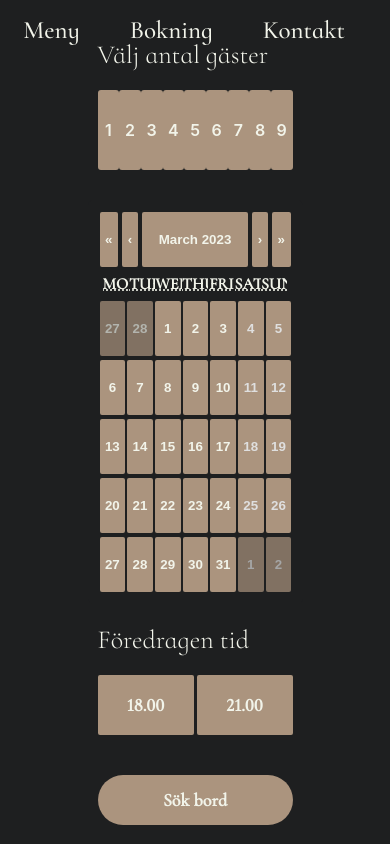
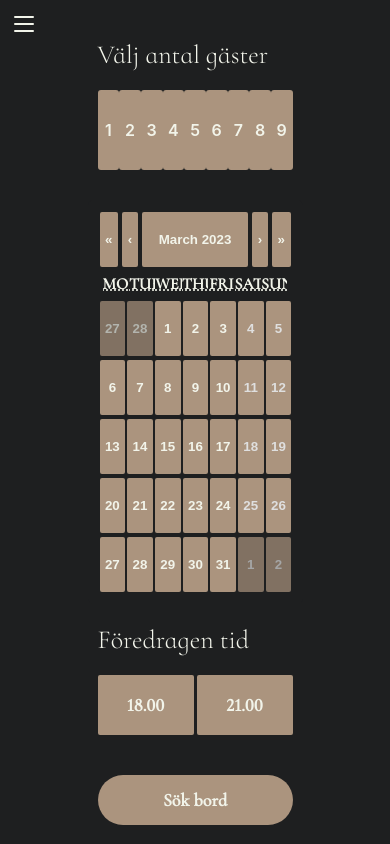
Before and after one commit to idadanielsson/Restaurant, a React (Create React App) app: page /booking in a window 390 px wide. Shown: the top 844 px of the page. Built offline with nearby package versions, Linux system fonts and the light colour scheme.

Commit message:
added hamburger menu and some styling

```diff
--- a/src/App.tsx
+++ b/src/App.tsx
@@ -10,7 +10,6 @@ function App() {
     <>
       <BackgroundWrapper>
         <header>
-          <HamburgerMenu></HamburgerMenu>
           <Nav></Nav>
         </header>
         <main>
--- a/src/components/hamburger/Hamburger.tsx
+++ b/src/components/hamburger/Hamburger.tsx
@@ -1,8 +1,41 @@
-import { Turn as Hamburger } from "hamburger-react";
+import { Spin as Hamburger } from "hamburger-react";
 import { useState } from "react";
 import { NavLink } from "react-router-dom";
 import { FONT_COLOR } from "../styled/Colors";
+import { HamburgerWrapper } from "../styled/Wrappers";
 
 export const HamburgerMenu = () => {
-  return <></>;
+  const [isOpen, setOpen] = useState(false);
+
+  // const onClick = () => {
+  //   setOpen(!isOpen);
+  //   console.log(isOpen);
+  // };
+
+  console.log(isOpen);
+
+  return (
+    <HamburgerWrapper>
+      <Hamburger
+        toggled={isOpen}
+        toggle={setOpen}
+        size={20}
+        direction="left"
+        duration={0.3}
+        distance="lg"
+        color="#ff0000"
+        easing="ease-in"
+        onToggle={(toggled: any) => {
+          if (toggled) {
+            setOpen(true);
+          } else {
+            setOpen(false);
+          }
+        }}
+        rounded
+        label="Show menu"
+        hideOutline={false}
+      ></Hamburger>
+    </HamburgerWrapper>
+  );
 };
--- a/src/components/nav/Nav.tsx
+++ b/src/components/nav/Nav.tsx
@@ -1,12 +1,45 @@
 import { FONT_COLOR } from "../styled/Colors";
-import { NavBar, NavItem, NavLink, NavList } from "../styled/NavBar";
+import { NavItem, NavLink, NavList } from "../styled/NavBar";
+import { HamburgerWrapper } from "../styled/Wrappers";
+import { Spin as Hamburger } from "hamburger-react";
+import { useState } from "react";
+import "./nav.css";
 
 export const Nav = () => {
+  const [isOpen, setOpen] = useState(Boolean);
+  const onClick = () => {
+    setOpen(!isOpen);
+    console.log(isOpen);
+  };
+
   return (
     <>
-      <NavBar position="absolute" Zindex="1">
+      <HamburgerWrapper onClick={onClick}>
+        <Hamburger
+          toggled={isOpen}
+          toggle={setOpen}
+          size={20}
+          direction="left"
+          duration={0.3}
+          distance="lg"
+          color={FONT_COLOR}
+          easing="ease-in"
+          onToggle={(toggled: any) => {
+            if (toggled) {
+              setOpen(true);
+            } else {
+              setOpen(false);
+            }
+          }}
+          rounded
+          label="Show menu"
+          hideOutline={false}
+        ></Hamburger>
+      </HamburgerWrapper>
+
+      <div className={isOpen ? "navActive" : "nav"}>
         <NavList justify="end" marginRight="30px">
-          <NavItem gap="20px" fontSize="25px">
+          <NavItem direction="column" gap="20px" fontSize="25px">
             <NavLink color={FONT_COLOR} to="/">
               Hem
             </NavLink>
@@ -21,7 +54,7 @@ export const Nav = () => {
             </NavLink>
           </NavItem>
         </NavList>
-      </NavBar>
+      </div>
     </>
   );
 };
--- /dev/null
+++ b/src/components/nav/nav.css
@@ -0,0 +1,23 @@
+.nav {
+  position: absolute;
+  width: 100%;
+  z-index: 1;
+}
+@media screen and (max-width: 768px) {
+  .nav {
+    display: none;
+  }
+}
+
+.navActive {
+  position: absolute;
+  width: 100%;
+  z-index: 1;
+}
+
+@media screen and (max-width: 768px) {
+  .navActive {
+    background-color: rgba(44, 45, 52, 0.743);
+    width: 200px;
+  }
+}
--- /dev/null
+++ b/src/components/styled/Breakpoints.tsx
@@ -0,0 +1,8 @@
+const size = {
+  medium: "768px",
+};
+
+export const breakpoint = {
+  mobile: `(min-width: ${size.medium})`,
+  mobileMenu: `(max-width: ${size.medium})`,
+};
--- a/src/components/styled/NavBar.tsx
+++ b/src/components/styled/NavBar.tsx
@@ -1,5 +1,6 @@
 import { Link } from "react-router-dom";
 import styled from "styled-components";
+import { breakpoint } from "./Breakpoints";
 import { BG_COLOR } from "./Colors";
 
 export interface INavProps {
@@ -24,6 +25,7 @@ export const NavBar = styled.nav`
 export const NavList = styled.ul`
   display: flex;
   justify-content: ${(props: INavProps) => props.justify};
+
   margin: 0px;
   margin-right: ${(props: INavProps) => props.marginRight};
 `;
@@ -34,6 +36,10 @@ export const NavItem = styled.li`
   gap: ${(props: INavProps) => props.gap};
   font-size: ${(props: INavProps) => props.fontSize};
   font-weight: 500;
+
+  @media ${breakpoint.mobileMenu} {
+    flex-direction: ${(props: INavProps) => props.direction};
+  }
 `;
 
 export const NavLink = styled(Link)`
--- a/src/components/styled/Wrappers.tsx
+++ b/src/components/styled/Wrappers.tsx
@@ -1,4 +1,5 @@
 import styled from "styled-components";
+import { breakpoint } from "./Breakpoints";
 import {
   BG_COLOR,
   CHAMPAGNE,
@@ -317,3 +318,11 @@ export const BookTableButtonWrapper = styled.div`
   justify-content: end;
   gap: 40px;
 `;
+
+export const HamburgerWrapper = styled.div`
+  position: absolute;
+  z-index: 2;
+  @media ${breakpoint.mobile} {
+    display: none;
+  }
+`;
```
